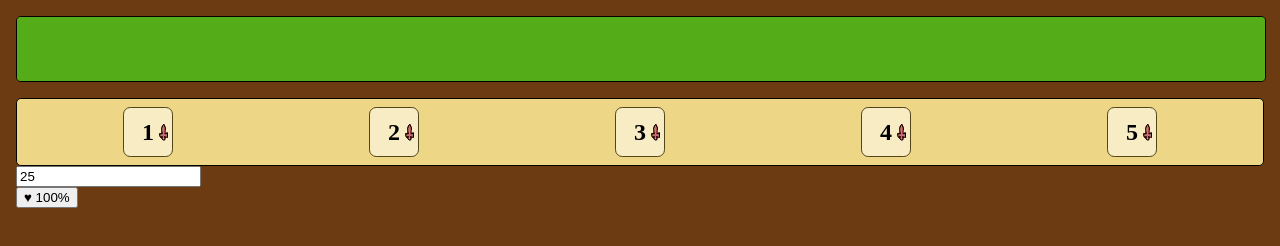
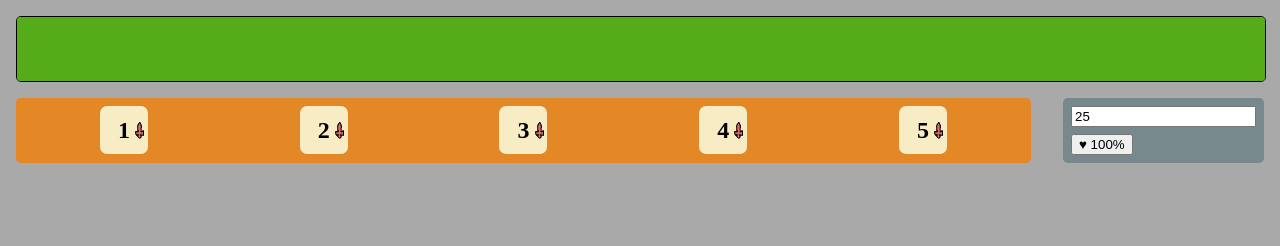
Before and after one commit to uaman89/cardwars-score-, a plain HTML site: page index.html in a window 1280 px wide. Drawn offline with Linux system fonts and the light colour scheme.

Commit message:
add styling

```diff
--- a/style.css
+++ b/style.css
@@ -3,7 +3,7 @@
     padding: .5em;
     display: block;
     --radius: .3em;
-    background: rgb(109, 59, 17);
+    background: darkgrey;
 }
 
 .health {
@@ -27,10 +27,10 @@
 .buttons{
     display: flex;
     justify-content: space-around;
-    border: 1px solid #000;
+    flex-grow: 2;
     border-radius: var(--radius);
     padding: .5em;
-    background: rgb(238, 214, 135);
+    background: #e48827;
 }
 
 .buttons__attack{
@@ -42,9 +42,24 @@
     justify-content: center;
     font-size: 1.5em;
     font-weight: bold;
-    border: 1px solid rgb(83, 68, 26);
     border-radius: var(--radius);
     background: rgb(248, 236, 197) url('img/sword.png') no-repeat 90% center;
     cursor: pointer;
     user-select: none;
 }
+
+.bottom-panel{
+    display: flex;
+    flex-grow: 1;
+}
+
+.life{
+    border-radius: var(--radius);
+    padding: .5em;
+    background: #77898c;
+    margin-left: 2em;
+}
+
+.life button{
+    margin-top: .5em;
+}
```
Also changed, not shown: index.html (+0 -1 lines).
